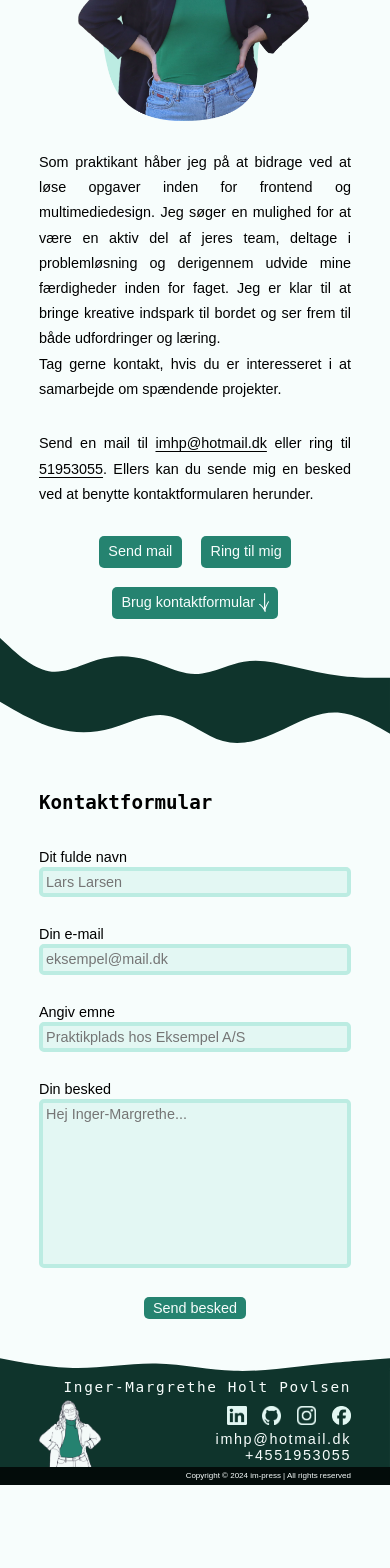
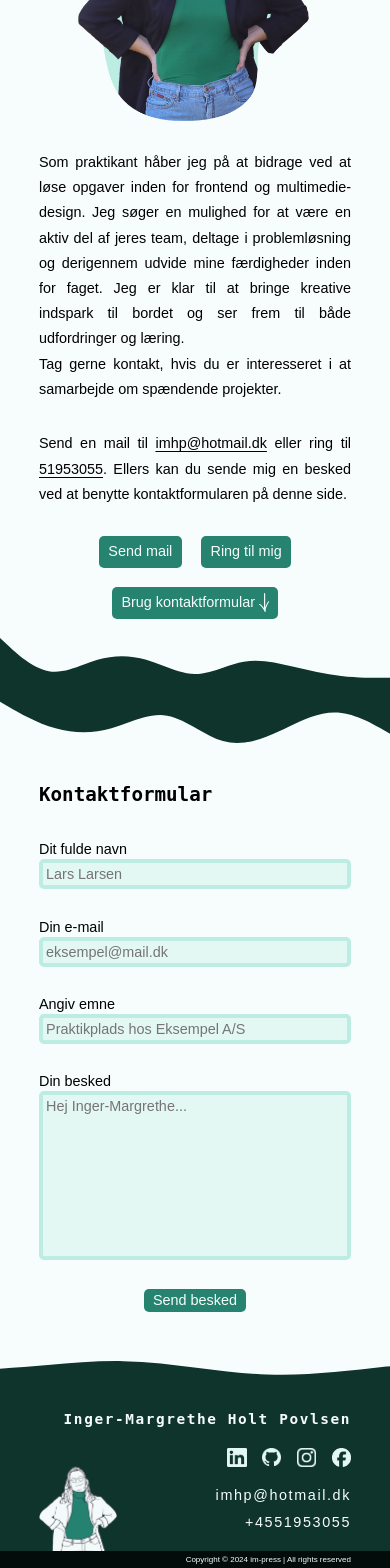
Before and after one commit to imhp1721/portfolio, a React (Vite) app: page /kontakt in a window 390 px wide. Shown: the part 275-1843 px from the top of the page. Before the commit the page ends 1760 px from the top, so only its background shows below. Built offline with nearby package versions, Linux system fonts and the light colour scheme; a web font is replaced by a local one.

Commit message:
spacing and size fixes

```diff
--- a/src/App.css
+++ b/src/App.css
@@ -133,6 +133,7 @@ h2 {
 .wave {
   grid-column: 1 / -1;
   grid-row: 1 / -1;
+  object-fit: cover;
   width: 100%;
 }
 
@@ -234,7 +235,6 @@ nav {
 
 nav .wave {
   min-height: 60px;
-  object-fit: cover;
 }
 
 nav .logo {
@@ -288,6 +288,10 @@ footer {
   color: var(--clr_light_bg);
 }
 
+footer .wave {
+  min-height: 200px;
+}
+
 footer .logo {
   display: flex;
   font-size: var(--font_m);
@@ -297,7 +301,7 @@ footer .logo {
 
 footer .logo img {
   transform: translateY(2%);
-  max-width: 16vw;
+  max-width: 16dvw;
 }
 
 footer .logo h4 {
@@ -310,10 +314,10 @@ footer .logo h4 {
 footer .info {
   display: flex;
   flex-direction: column;
-  gap: 2dvw;
   grid-column: 6 / -2;
   grid-row: 1 / 2;
   padding-bottom: var(--main_vertical_space);
+  row-gap: 2dvw;
   text-align: right;
 }
 
@@ -550,8 +554,11 @@ h1 {
 
 .timeline .wave {
   align-self: center;
-  object-fit: cover;
   min-height: 100%;
+}
+
+.timeline .blob {
+  width: 100%;
 }
 
 .year_txt {
@@ -623,6 +630,10 @@ h1 {
 .hobby h2,
 .hobby article {
   grid-column: 1 / -1;
+}
+
+.hobby h3 {
+  font-size: var(--nav_size);
 }
 
 /* --- image carousel --- */
@@ -768,7 +779,7 @@ h1 {
 
 form.main_grid {
   margin-top: 0;
-  padding-top: 10dvw;
+  padding-top: 8dvw;
   row-gap: var(--main_vertical_space);
 }
 
@@ -839,6 +850,14 @@ form .cta_btn {
     justify-self: baseline;
   }
 
+  .cta_btn {
+    font-size: var(--font_xs);
+  }
+
+  .cta_btn.scroll img {
+    height: var(--font_s);
+  }
+
   /* --- HOME --- */
 
   @keyframes move_marquee {
@@ -852,15 +871,15 @@ form .cta_btn {
     width: 310px;
   }
 
-  .skills .quote p {
-    font-size: var(--nav_size);
-  }
-
   /* --- OM MIG --- */
 
   .om_mig .info h2 {
     grid-column: 1 / -1;
     justify-self: center;
+  }
+
+  .hobby h4 {
+    font-size: var(--nav_size);
   }
 
   /* --- KONTAKT --- */
@@ -1011,10 +1030,6 @@ form .cta_btn {
     white-space: nowrap;
   }
 
-  footer .info h2 {
-    letter-spacing: normal;
-  }
-
   footer .info {
     grid-column: 2 / -2;
   }
@@ -1083,20 +1098,14 @@ form .cta_btn {
 
   /* --- timeline section --- */
 
-  .timeline {
-    grid-template-rows: repeat(9, 1fr);
-  }
-
   .mdu,
   .intern {
-    grid-row: 2 / 5;
     width: 80%;
   }
 
   .hf,
   .ida {
     align-self: baseline;
-    grid-row: 6 / 9;
     justify-self: center;
     width: 57%;
   }
@@ -1135,7 +1144,7 @@ form .cta_btn {
   :root {
     /* --- font sizes --- */
     --font_m: clamp(1.2rem, 1.6vw, 2.2rem);
-    --font_l: clamp(1.2rem, 1.4vw, 2rem);
+    --font_l: clamp(1.1rem, 1.3vw, 1.5rem);
 
     /* --- most used spacing --- */
     --main_vertical_space: 7.5dvw;
@@ -1212,8 +1221,8 @@ form .cta_btn {
 
   /* --- FOOTER ----------------------------------------------------------------------------------------------------- */
 
-  footer .logo {
-    grid-column: 2 / 4;
+  footer .logo img {
+    max-width: 20dvw;
   }
 
   footer .logo h4 {
@@ -1223,16 +1232,12 @@ form .cta_btn {
   /* --- contact info & links --- */
 
   footer .info {
-    gap: 1.5dvw;
-    grid-column: 2 / -2;
-    padding-bottom: 1dvw;
+    padding-bottom: 4dvw;
+    row-gap: 4dvw;
   }
 
   footer .info h2 {
     font-size: var(--font_s);
-    font-weight: var(--header_regular);
-    letter-spacing: 0.1rem;
-    white-space: nowrap;
   }
 
   footer .info .so_me {
@@ -1240,12 +1245,7 @@ form .cta_btn {
   }
 
   footer .info .link {
-    gap: 0;
     letter-spacing: 0.1rem;
-  }
-
-  footer .info .link a {
-    line-height: normal;
   }
 
   /* --- MAIN ------------------------------------------------------------------------------------------------------- */
@@ -1259,6 +1259,7 @@ form .cta_btn {
   /* --- hero section --- */
 
   h1 {
+    line-height: normal;
     margin: 0 17dvw;
     top: 3vh;
     width: 66%;
@@ -1272,6 +1273,10 @@ form .cta_btn {
 
   .feature {
     padding: var(--main_vertical_space) 0;
+  }
+
+  .feature .wave {
+    min-height: 120px;
   }
 
   .word {
@@ -1299,8 +1304,7 @@ form .cta_btn {
   }
 
   .skills .quote p {
-    font-size: var(--nav_size);
-    width: 100%;
+    width: 90%;
   }
 
   /* --- OM MIG --- */
@@ -1321,22 +1325,29 @@ form .cta_btn {
 
   /* --- timeline section --- */
 
+  .timeline .blob {
+    min-width: 100px;
+  }
+
   .year_txt {
     font-weight: var(--header_regular);
     line-height: normal;
   }
 
-  .mdu,
-  .intern {
-    width: 100%;
+  .mdu {
+    align-self: flex-end;
+    grid-column: 2 / 8;
+    grid-row: 2 / 6;
+    width: 90%;
   }
 
-  .mdu {
-    grid-column: 4 / 8;
+  .mdu .year_txt {
+    padding-top: 5dvw;
   }
 
   .intern {
-    grid-column: 10 / 14;
+    grid-column: 9 / 14;
+    width: 100%;
   }
 
   .arrow {
@@ -1347,13 +1358,22 @@ form .cta_btn {
   .hf,
   .ida {
     align-self: flex-start;
-    grid-row: 6 / 11;
     justify-self: center;
+  }
+
+  .hf {
+    grid-column: 2 / 7;
+    width: 100%;
+  }
+
+  .ida {
+    grid-column: 8 / 14;
+    grid-row: 7 / 11;
     width: 90%;
   }
 
-  .ida {
-    grid-column: 8 / 12;
+  .ida .year_txt {
+    padding-bottom: 5dvw;
   }
 
   /* --- hobby section --- */
@@ -1467,14 +1487,9 @@ form .cta_btn {
     --font_m: clamp(1.2rem, 1.5vw, 2rem);
   }
 
-  footer .info h2 {
-    display: none;
-  }
-
   /* --- HOME --- */
 
   .skills .quote p {
-    font-size: var(--font_s);
     line-height: 150%;
   }
 }
--- a/src/pages/Kontakt.jsx
+++ b/src/pages/Kontakt.jsx
@@ -51,11 +51,11 @@ function Kontakt() {
           <article>
             <p>
               Som praktikant håber jeg på at bidrage ved at løse opgaver inden
-              for frontend og multimediedesign. Jeg søger en mulighed for at
-              være en aktiv del af jeres team, deltage i problemløsning og
-              derigennem udvide mine færdigheder inden for faget. Jeg er klar
-              til at bringe kreative indspark til bordet og ser frem til både
-              udfordringer og læring.
+              for frontend og multi&shy;medie&shy;design. Jeg søger en mulighed
+              for at være en aktiv del af jeres team, deltage i
+              problem&shy;løsning og derigennem udvide mine færdig&shy;heder
+              inden for faget. Jeg er klar til at bringe kreative indspark til
+              bordet og ser frem til både udfordringer og læring.
               <br />
               Tag gerne kontakt, hvis du er interesseret i at samarbejde om
               spændende projekter.
@@ -74,7 +74,7 @@ function Kontakt() {
                 <em>51953055</em>
               </Callto>
               . Ellers kan du sende mig en besked ved at benytte
-              kontaktformularen herunder.
+              kontakt&shy;formularen på denne side.
             </p>
           </article>
           <div className="buttons">
--- a/src/pages/Projekter.jsx
+++ b/src/pages/Projekter.jsx
@@ -36,15 +36,16 @@ function Projekter() {
           <h2>Projekter på multi&shy;medie&shy;design&shy;uddannelsen</h2>
           <article>
             <p>
-              På multimediedesignuddannelsen kombineres teori og praksis i
-              projekter, hvor vi løser virkelighedsnære problemstillinger både
+              På multi&shy;medie&shy;design&shy;uddannelsen kombineres
+              teori og praksis i projekter, hvor vi løser
+              virke&shy;ligheds&shy;nære problem&shy;stil&shy;linger både
               individuelt og i teams. Eksempler inkluderer at udvikle visuel
               identitet og hjemmeside til en eksisterende virksomhed, baseret på
               deres mål og brugernes behov.
             </p>
             <p className="cta_txt">
-              Du kan opleve mine studieprojekter på denne side. Du er også
-              velkommen til at se nærmere på mine fritidsprojekter.
+              Du kan opleve mine studie&shy;projekter på denne side. Du er også
+              velkommen til at se nærmere på mine fritids&shy;projekter.
             </p>
             <div className="buttons">
               <button className="cta_btn">
```
